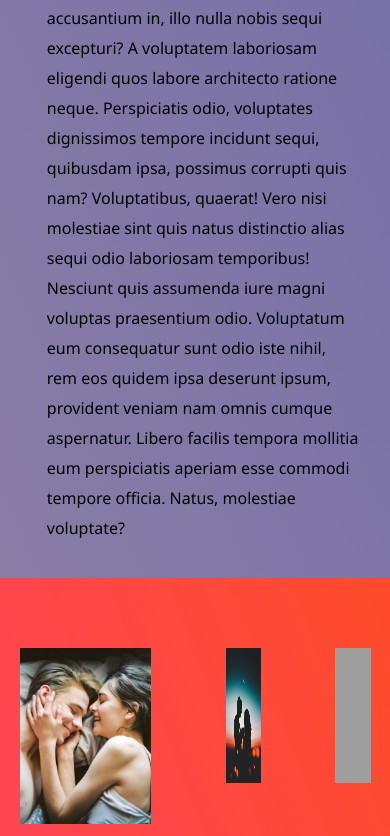
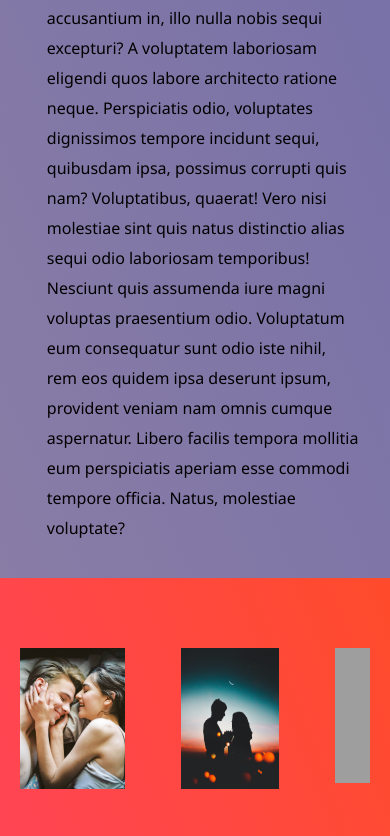
Before and after one commit to tfvh2004/Event-website, a plain HTML site: page index.html in a window 390 px wide. Shown: the part 1161-1997 px from the top of the page. Drawn offline with Linux system fonts and the light colour scheme; grey boxes are pictures that could not be loaded.

Commit message:
Fixed stock image 2?

```diff
--- a/css/styles.css
+++ b/css/styles.css
@@ -243,8 +243,14 @@ iPhone 6/7/8 Plus portrait*/
 
     /*For every 1px in height = 0.75px in width*/
     #si1p{
-        width: 37.5%;
-        height: 50%
+        width: 30%;
+        height: 40%
+    }
+
+    /*For every 1px in width = 1.2362139918px in height*/
+    #si2p{
+        width: 20%;
+        height: 24.72427936%;
     }
 }
 
--- a/index.html
+++ b/index.html
@@ -42,7 +42,7 @@
             <div class="gallery">
                 <div class="row">
                     <img src='./img/stock/1p.jpg' alt='Stock image 1 portrait' class='stonks' id='si1p'/>
-                    <img src='./img/stock/2p.jpg' alt='Stock image 2 portrait' class='stonks portrait'/>
+                    <img src='./img/stock/2p.jpg' alt='Stock image 2 portrait' class='stonks' id='s12p'/>
                     <img src='./img/stock/6p.jpg' alt='Stock image 3 portrait' class='stonks portrait'/>
                 </div>
                 <div class="row">
```
